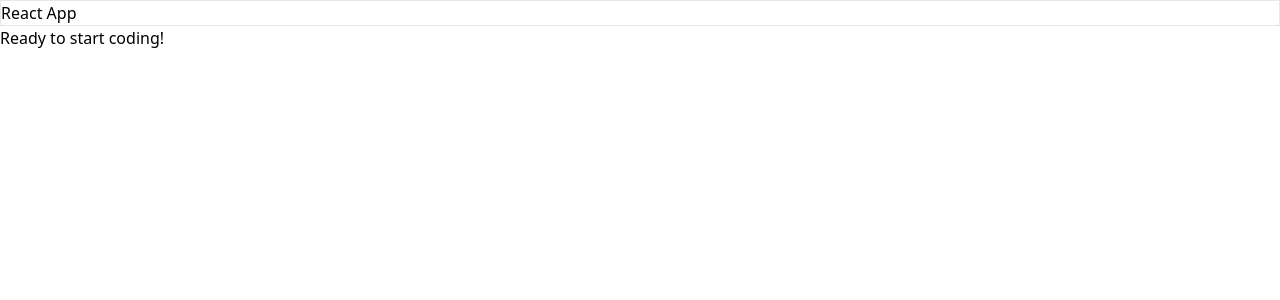
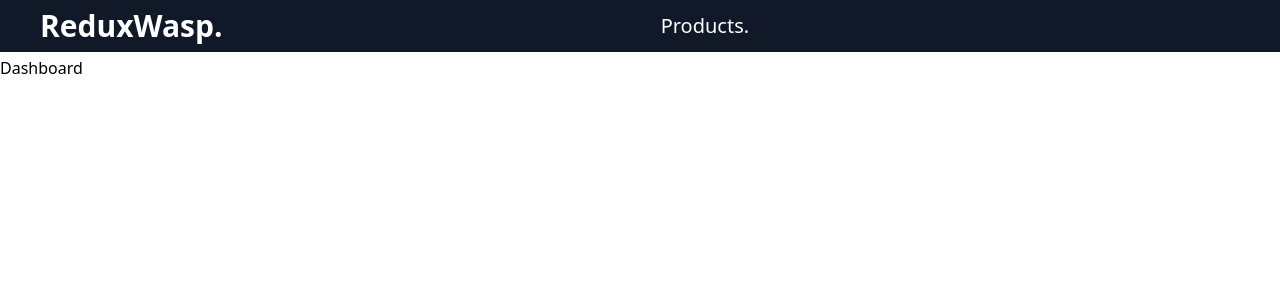
Before and after one commit to Algoture/ReduxWasp, a React (Vite) app: page / in a window 1280 px wide. Shown: the top 300 px of the page. Built offline with nearby package versions, Linux system fonts and the light colour scheme.

Commit message:
added some components

```diff
--- a/src/App.jsx
+++ b/src/App.jsx
@@ -1,10 +1,22 @@
+import { BrowserRouter as Router, Routes, Route } from "react-router-dom";
+import Dashboard from "./components/Dashboard";
+import Cart from "./components/Cart";
+import Nav from "./components/Nav";
+import Products from "./components/Products";
+
 function App() {
-  return (
-    <>
-      <h1 className="border">React App</h1>
-      <p>Ready to start coding!</p>
-    </>
-  );
+ return (
+  <>
+   <Router>
+    <Nav />
+    <Routes>
+     <Route index element={<Dashboard />} />
+     <Route path="/cart" element={<Cart />} />
+     <Route path="/products" element={<Products />} />
+    </Routes>
+   </Router>
+  </>
+ );
 }
 
 export default App;
--- /dev/null
+++ b/src/app/cartSlice.js
@@ -0,0 +1,13 @@
+import { createSlice } from "@reduxjs/toolkit";
+
+const cartSlice = createSlice({
+    name: "cart",
+    initialState: [],
+    reducers: {
+        add: (state, action) => {
+            state.push(action.payload);
+        }
+    },
+});
+export const { add } = cartSlice.actions;
+export default cartSlice.reducer;
--- /dev/null
+++ b/src/components/Cart.jsx
@@ -0,0 +1,5 @@
+const Cart = () => {
+  return <div className="pt-14">Cart</div>;
+};
+
+export default Cart;
--- /dev/null
+++ b/src/components/Dashboard.jsx
@@ -0,0 +1,9 @@
+const Dashboard = () => {
+ return (
+  <div className="pt-14">
+   <h1>Dashboard</h1>
+  </div>
+ );
+};
+
+export default Dashboard;
--- /dev/null
+++ b/src/components/Nav.jsx
@@ -0,0 +1,49 @@
+import React from "react";
+import { Link } from "react-router-dom";
+
+const Nav = () => {
+  return (
+    <>
+      <div className="flex fixed flex-wrap place-items-center ">
+        <section className="relative mx-auto">
+          <nav className="flex justify-between bg-gray-900 text-white w-screen">
+            <div className="px-5 xl:px-10 py-2 flex w-full items-center">
+              <Link to={"/"} className="text-3xl font-bold font-heading">
+                ReduxWasp.
+              </Link>
+            </div>
+            <div className="flex items-center justify-between w-full">
+              <Link to={"/products"} className="text-xl font-heading">
+                Products.
+              </Link>
+              <Link to={"/cart"} className="xl:hidden flex mr-6 items-center">
+                <div className="relative py-2">
+                  <div className="top-4 absolute left-3">
+                    <p className="flex h-2 w-2 items-center justify-center rounded-full bg-red-500 p-2 text-xs text-white">
+                      3
+                    </p>
+                  </div>
+                  <svg
+                    xmlns="http://www.w3.org/2000/svg"
+                    fill="none"
+                    viewBox="0 0 24 24"
+                    strokeWidth="1.5"
+                    stroke="currentColor"
+                    className="file: mt-4 h-6 w-6">
+                    <path
+                      strokeLinecap="round"
+                      strokeLinejoin="round"
+                      d="M2.25 3h1.386c.51 0 .955.343 1.087.835l.383 1.437M7.5 14.25a3 3 0 00-3 3h15.75m-12.75-3h11.218c1.121-2.3 2.1-4.684 2.924-7.138a60.114 60.114 0 00-16.536-1.84M7.5 14.25L5.106 5.272M6 20.25a.75.75 0 11-1.5 0 .75.75 0 011.5 0zm12.75 0a.75.75 0 11-1.5 0 .75.75 0 011.5 0z"
+                    />
+                  </svg>
+                </div>
+              </Link>
+            </div>
+          </nav>
+        </section>
+      </div>
+    </>
+  );
+};
+
+export default Nav;
--- /dev/null
+++ b/src/components/ProductCard.jsx
@@ -0,0 +1,27 @@
+import React from "react";
+
+const ProductCard = ({ item }) => {
+  return (
+    <div className="p-2">
+      <div className="bg-white p-4 rounded-lg shadow-lg overflow-hidden border border-gray-200 hover:shadow-xl transition-shadow duration-300">
+        <img
+          src={item.image}
+          alt={item.title}
+          className="w-full h-56 object-contain object-center"
+        />
+        <div className="p-2">
+          <h2 className="text-lg font-semibold truncate text-gray-800">{item.title}</h2>
+
+          <div className="flex justify-between items-center mt-2">
+            <p className="text-xl font-bold text-gray-900">${item.price}</p>
+            <button className="px-4 py-2 bg-gray-900 text-white text-xs font-medium uppercase rounded-lg hover:bg-gray-700 focus:outline-none focus:ring focus:ring-gray-400">
+              Add to cart
+            </button>
+          </div>
+        </div>
+      </div>
+    </div>
+  );
+};
+
+export default ProductCard;
--- /dev/null
+++ b/src/components/Products.jsx
@@ -0,0 +1,31 @@
+import { useEffect, useState } from "react";
+import ProductCard from "./ProductCard";
+
+const Products = () => {
+ const [data, setData] = useState([]);
+ const [loading, setLoading] = useState(true);
+ useEffect(() => {
+  fetchData();
+ }, []);
+ const fetchData = async () => {
+  try {
+   const response = await fetch("https://fakestoreapi.com/products");
+   const data = await response.json();
+   console.log(data);
+   setData(data);
+   setLoading(false);
+  } catch (error) {
+   console.error("Error:", error);
+  }
+ };
+ if (loading) return <h1>Loading...</h1>;
+ return (
+  <div className="pt-14 grid grid-cols-4 gap-2">
+   {data.slice(0, 8).map((item) => {
+    return <ProductCard item={item} />;
+   })}
+  </div>
+ );
+};
+
+export default Products;
--- a/src/index.css
+++ b/src/index.css
@@ -1,12 +1,6 @@
 @tailwind base;
 @tailwind components;
 @tailwind utilities;
-* {
-  margin: 0;
-  padding: 0;
-  box-sizing: border-box;
+.bo{
+    @apply border border-red-500;
 }
-body {
-  width: 100%;
-  height: 100%;
-}
```
Also changed, not shown: src/main.jsx (+5 -5 lines).
